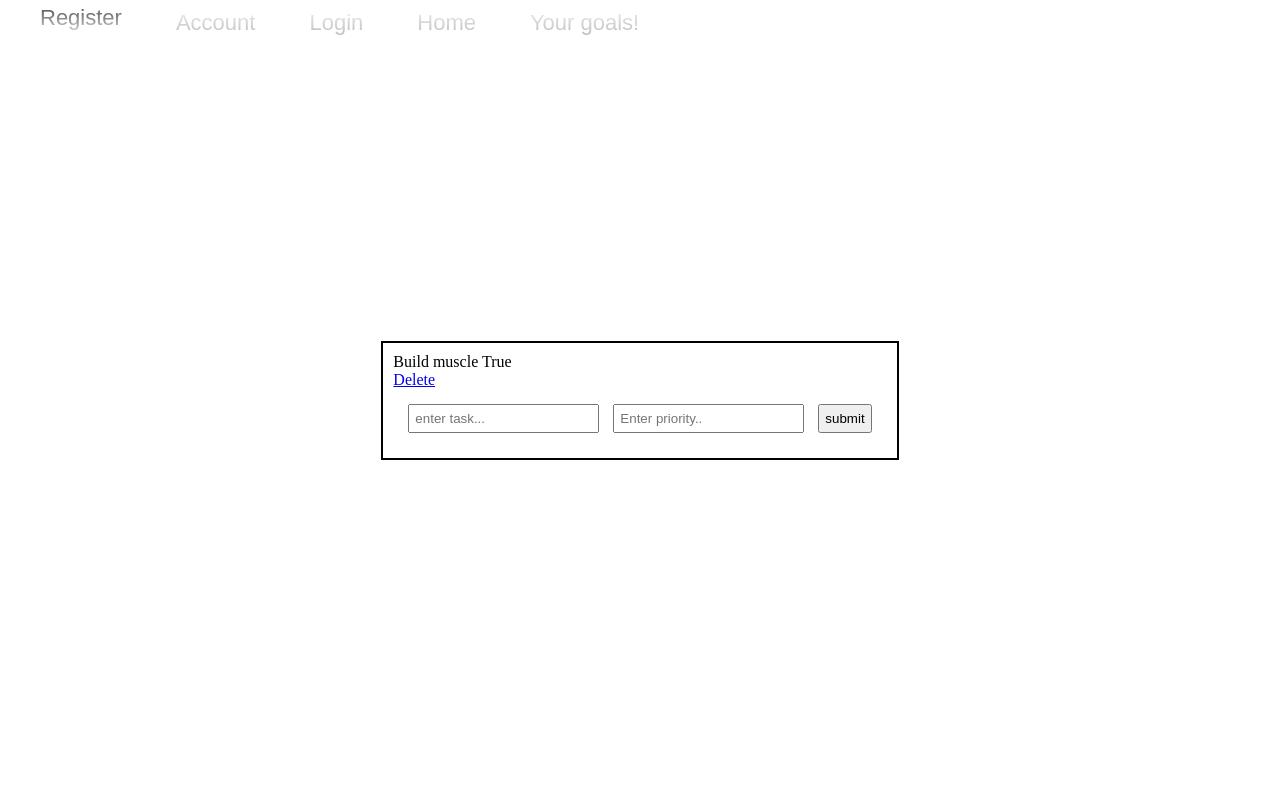
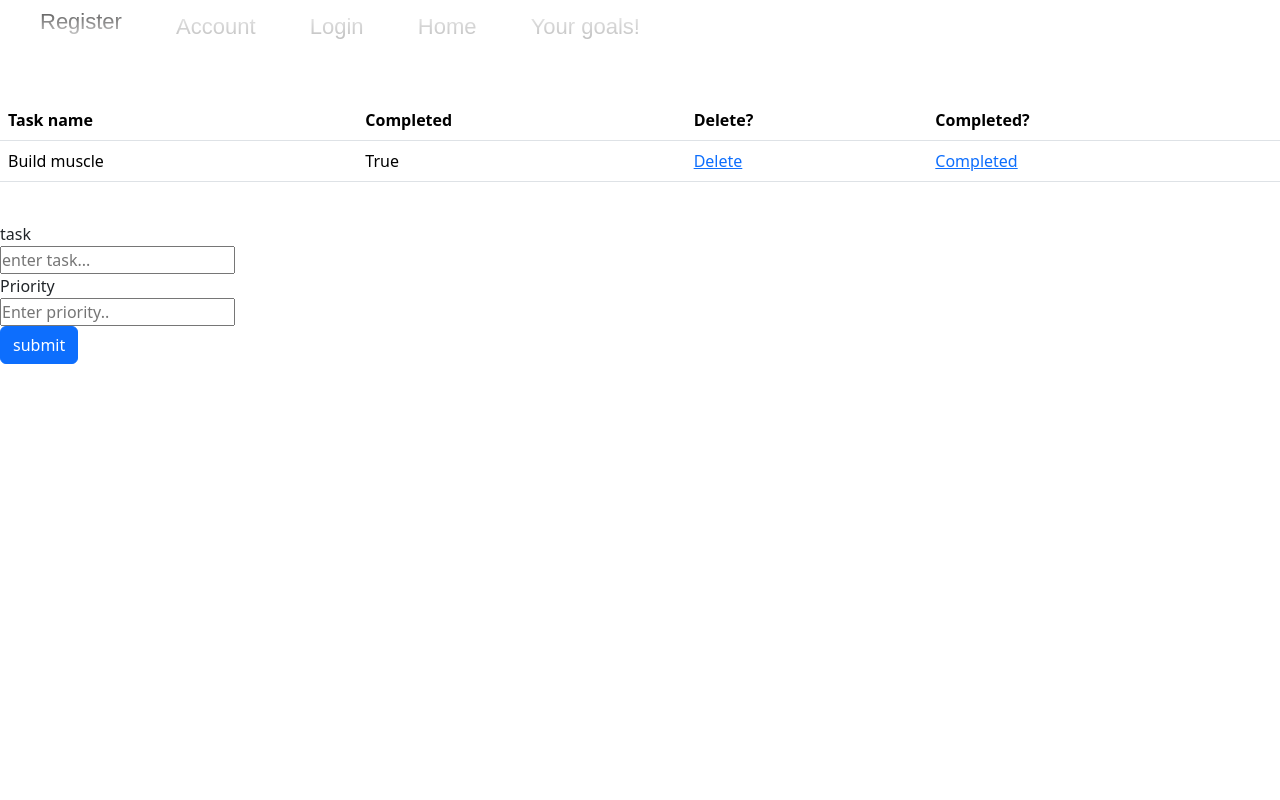
Before and after one commit to FrodoTheButcher/Fodor-Tudor, a Django app: page /task/ in a window 1280 px wide. Run offline with Django 4.2, Linux system fonts and the light colour scheme; data comes from the database, SQL or seed files in the repository; both versions use the stored data as it was after the commit.

Commit message:
Am adaugat taskuri si posibilitatea de a completa si sterge din ele

```diff
--- a/Fodor-Tudor/my_project/my_project_app/templates/base.html
+++ b/Fodor-Tudor/my_project/my_project_app/templates/base.html
@@ -3,6 +3,9 @@
 <head>
     <meta charset="UTF-8">
     <meta http-equiv="X-UA-Compatible" content="IE=edge">
+    <link href="https://cdn.jsdelivr.net/npm/bootstrap@5.3.0-alpha1/dist/css/bootstrap.min.css" rel="stylesheet" integrity="sha384-GLhlTQ8iRABdZLl6O3oVMWSktQOp6b7In1Zl3/Jr59b6EGGoI1aFkw7cmDA6j6gD" crossorigin="anonymous">
+    <script src="https://cdn.jsdelivr.net/npm/@popperjs/core@2.11.6/dist/umd/popper.min.js" integrity="sha384-oBqDVmMz9ATKxIep9tiCxS/Z9fNfEXiDAYTujMAeBAsjFuCZSmKbSSUnQlmh/jp3" crossorigin="anonymous"></script>
+    <script src="https://cdn.jsdelivr.net/npm/bootstrap@5.3.0-alpha1/dist/js/bootstrap.min.js" integrity="sha384-mQ93GR66B00ZXjt0YO5KlohRA5SY2XofN4zfuZxLkoj1gXtW8ANNCe9d5Y3eG5eD" crossorigin="anonymous"></script>
     <meta name="viewport" content="width=device-width, initial-scale=1.0">
     {% load static %}
  <title>Document</title>
--- a/Fodor-Tudor/my_project/my_project_app/templates/task.html
+++ b/Fodor-Tudor/my_project/my_project_app/templates/task.html
@@ -2,49 +2,50 @@
 {% block content %}
 
 <style>
+    #page{
 
-    #Task
-    {
-    width: fit-content;
-    height: fit-content;
-    border: 2px solid black;
         position: absolute;
-    top:0;
+        top: 100px;
         bottom: 0;
         left: 0;
         right: 0;
         margin: auto;
-    padding: 10px;
-    }
-    #Task>form
-    {
-        position: relative;
-        display: inline-block;
-        padding: 10px;
-    }
-    #Task>form>input
-    {
-        padding: 5px;
-        margin: 5px;
     }
 </style>
 
+<div id="page" >
+
+        <table class="table table-hover" >
+            <tr>
+                <th>Task name</th>
+                <th>Completed</th>
+                <th>Delete?</th>
+                <th>Completed?</th>
+            </tr>
+            {% for item in all_items %}
+            <tr>
+                <td>{{item.task}}</td>
+                <td>{{item.completed}}</td>
+                <td><a href="{% url 'delete' item.id %}">Delete</a></td>
+                <td><a href="{% url 'completed' item.id %}">Completed</a></td>
+            </tr>
+            {% endfor %}
+        </table><br>
 
 
-<div id="Task" >
-    <div id="TaskList" >
-        {% for item in all_items %}
-        <p>{{item}}</p> <a href="{% url 'delete' item.id%}">Delete</a>
-    {% endfor %}
+
+        <form class="form-group" action="{% url 'task' %}" method="post">
+            {% csrf_token %}
+            <div class="form-group" >
+                <label for="task">task</label><br>
+                    <input type="text" name="task" placeholder="enter task..." ><br>
+            </div>
+            <div class="form-group" >
+                <label for="priority">Priority</label><br>
+                <input type="text" name="priority" placeholder="Enter priority.."><br>
 
             </div>
-
-
-<form action="{% url 'task' %}" method="post">
-    {% csrf_token %}
-    <input type="text" name="task" placeholder="enter task..." >
-    <input type="text" name="priority" placeholder="Enter priority..">
-    <input type="submit"  value="submit"  >
+            <input type="submit" class="btn btn-primary"  value="submit"  >
             {% if messages %}
             {% for message in messages %}
             <h3>{{message}}</h3>
@@ -52,4 +53,5 @@
             {% endif %}
         </form>
         </div>
+</div>
 {% endblock %}
--- a/Fodor-Tudor/my_project/my_project_app/urls.py
+++ b/Fodor-Tudor/my_project/my_project_app/urls.py
@@ -21,4 +21,5 @@ urlpatterns = [
     path("register/", views.register, name='register'),
     path("task/", views.task, name='task'),
     path("delete/<list_id>", views.delete, name='delete'),
+     path("completed/<list_id>", views.completed, name='completed'),
 ]
--- a/Fodor-Tudor/my_project/my_project_app/views.py
+++ b/Fodor-Tudor/my_project/my_project_app/views.py
@@ -37,3 +37,10 @@ def delete(request,list_id):
     item.delete()
     messages.success(request,('Item deleted..'))
     return redirect('task')
+
+def completed(request,list_id):
+    item = TaskDb.objects.get(pk=list_id)
+    item.completed=True
+    item.save()
+    messages.success(request,('Task completed!'))
+    return redirect('task')
```
Also changed, not shown: Fodor-Tudor/my_project/db.sqlite3. Lines whose indentation alone changed are shown as unchanged.
